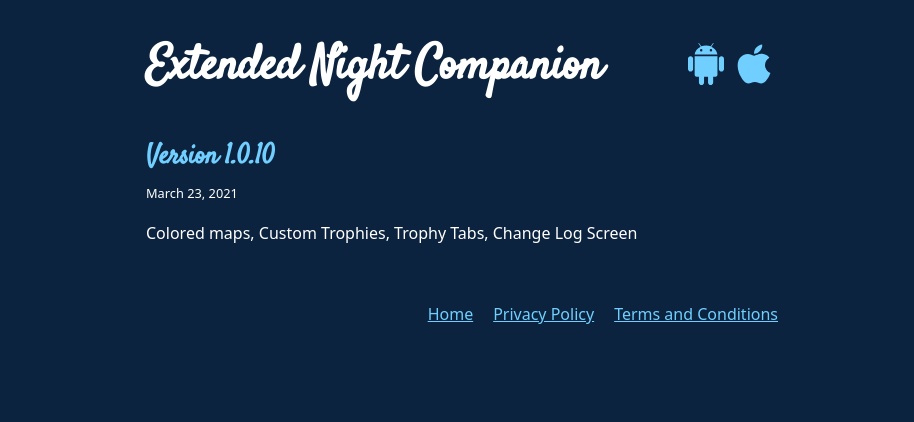
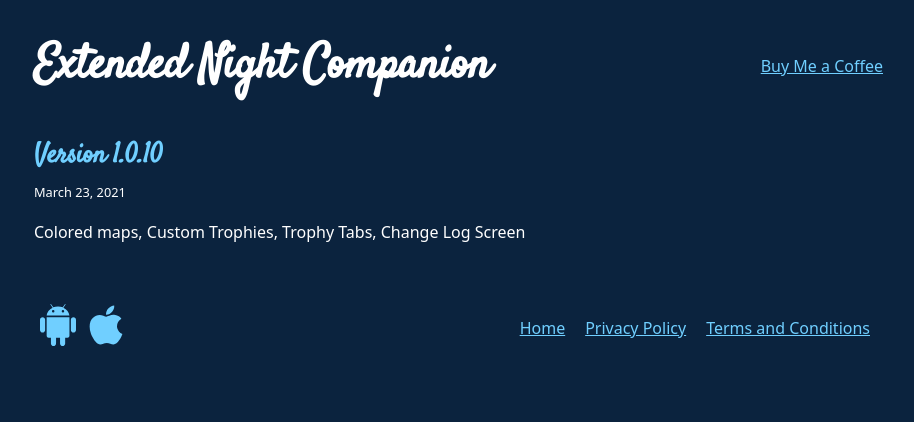
Before and after one commit to brooksbecton/Extended-Night-Privacy-Policy, a Gatsby site: page / in a window 1280 px wide. Shown: the whole page, without its empty margins (178-1092 px from the left). Built offline with nearby package versions, Linux system fonts and the light colour scheme; Gatsby itself is replaced by a stand-in of ours; some packages are replaced by stand-ins of ours.

Commit message:
Style Buy me a coffee link

```diff
--- a/src/components/layout.js
+++ b/src/components/layout.js
@@ -3,6 +3,7 @@ import { Link } from "gatsby"
 import { OutboundLink } from "gatsby-plugin-google-analytics"
 import * as React from "react"
 import { AiFillAndroid, AiFillApple } from "react-icons/ai"
+import { SiKoFi } from "react-icons/si"
 
 const Layout = ({ location, title, children }) => {
   const rootPath = `${__PATH_PREFIX__}/`
@@ -25,13 +26,46 @@ const Layout = ({ location, title, children }) => {
 
   return (
     <div className="global-wrapper" data-is-root-path={isRootPath}>
-      <header
-        style={{ display: "flex", flexDirection: "row", alignItems: "center" }}
-        className="global-header"
+      <header className="global-header">
+        <span
+          style={{
+            flex: 2,
+            display: "flex",
+            flexDirection: "row",
+            justifyContent: "space-between",
+          }}
         >
-        <span style={{ flex: 1 }}>{header}</span>
+          {header}
+        </span>
 
-        <span>
+        <span
+          style={{
+            flex: 1,
+            display: "flex",
+            justifyContent: "flex-end",
+            alignItems: "center",
+          }}
+          className="global-header-links"
+        >
+          <OutboundLink
+            style={{ marginRight: 7 }}
+            aria-label="KoFi Donation"
+            href="https://ko-fi.com/brooksbecton"
+          >
+            Buy Me a Coffee
+          </OutboundLink>
+        </span>
+      </header>
+      <main>{children}</main>
+      <footer
+        style={{
+          display: "flex",
+          alignItems: "center",
+          flexDirection: "row",
+          justifyContent: "space-between",
+        }}
+      >
+        <div>
           <OutboundLink
             aria-label="Android App"
             href="https://play.google.com/store/apps/details?id=com.broabect.greatnorthguide"
@@ -44,24 +78,18 @@ const Layout = ({ location, title, children }) => {
           >
             <AiFillApple size={48} />
           </OutboundLink>
-        </span>
-      </header>
-      <main>{children}</main>
-      <footer
-        style={{
-          display: "flex",
-          alignItems: "center",
-          flexDirection: "row",
-          justifyContent: "flex-end",
-        }}
-      >
+        </div>
+        <div>
           <Link style={{ marginRight: "20px" }} to="/">
             Home
           </Link>
           <Link style={{ marginRight: "20px" }} to="/privacy">
             Privacy Policy
           </Link>
-        <Link to="/termsandconditions">Terms and Conditions</Link>
+          <Link style={{ marginRight: "20px" }} to="/termsandconditions">
+            Terms and Conditions
+          </Link>
+        </div>
       </footer>
     </div>
   )
--- a/src/style.css
+++ b/src/style.css
@@ -11,7 +11,7 @@
   --maxWidth-3xl: 48rem;
   --maxWidth-4xl: 56rem;
   --maxWidth-full: "100%";
-  --maxWidth-wrapper: var(--maxWidth-2xl);
+  --maxWidth-wrapper: var(--maxWidth-4xl);
   --spacing-px: "1px";
   --spacing-0: 0;
   --spacing-1: 0.25rem;
@@ -261,6 +261,9 @@ a:focus {
 }
 
 .global-header {
+  display: flex;
+  flex-direction: row;
+  align-items: center;
   margin-bottom: var(--spacing-12);
 }
 
@@ -340,4 +343,13 @@ a:focus {
   ol {
     list-style-position: inside;
   }
+
+  .global-header {
+    display: flex;
+    flex-direction: column;
+    align-items: flex-start;
+  }
+  .global-header-links {
+    margin-top: var(--spacing-6)
+  }
 }
```
Lines whose indentation alone changed are shown as unchanged.
